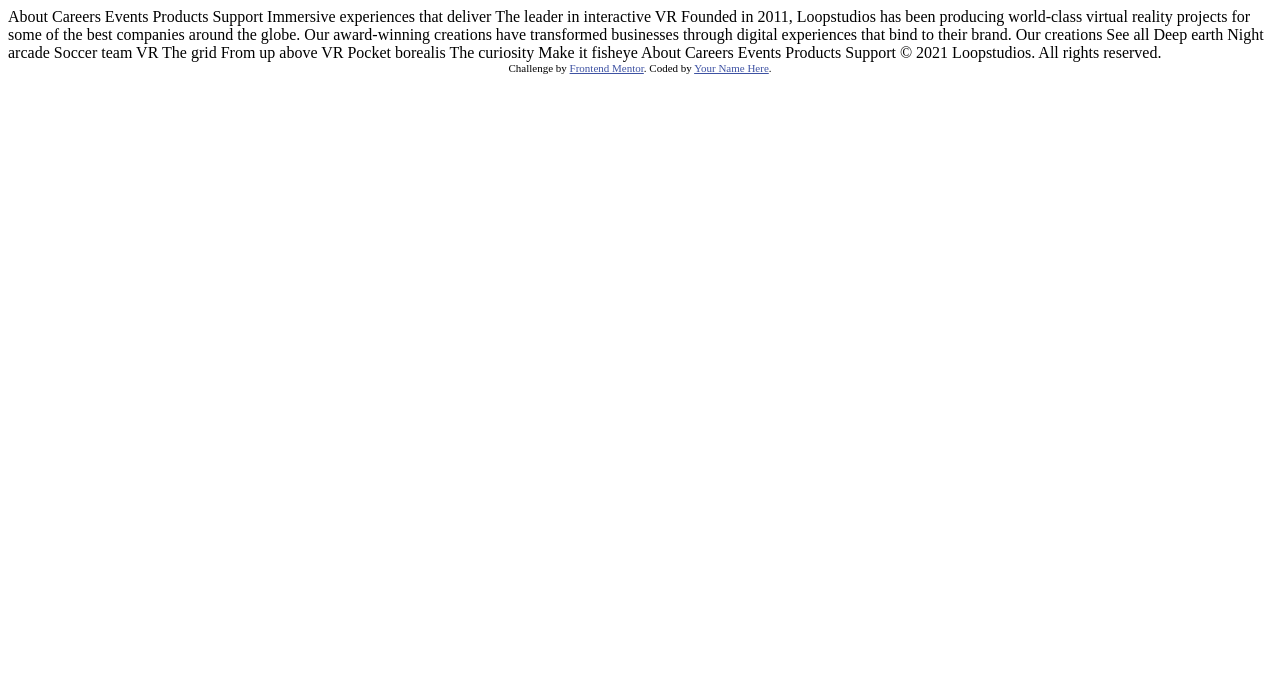
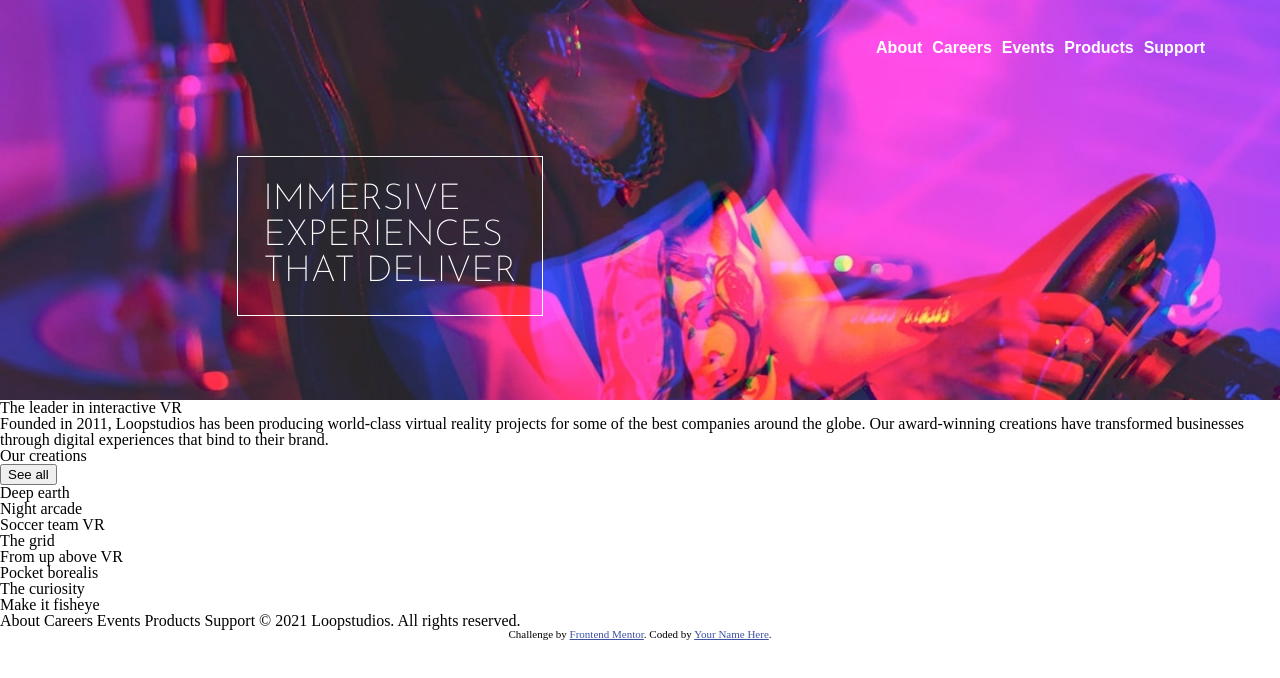
Before and after one commit to carolbianchini/loopstudios-landing-page-main, a plain HTML site: page index.html in a window 1280 px wide. Drawn offline with Linux system fonts and the light colour scheme.

Commit message:
:bricks:  ci: adding text wrapping

```diff
--- a/index.html
+++ b/index.html
@@ -2,46 +2,59 @@
 <html lang="en">
 <head>
   <meta charset="UTF-8">
-  <meta name="viewport" content="width=device-width, initial-scale=1.0"> <!-- displays site properly based on user's device -->
-
+  <meta name="viewport" content="width=device-width, initial-scale=1.0">
   <link rel="icon" type="image/png" sizes="32x32" href="./images/favicon-32x32.png">
-
-  <title>Frontend Mentor | Loopstudios landing page</title>
-
-  <!-- Feel free to remove these styles or customise in your own stylesheet 👍 -->
+  <link rel="stylesheet" href="CSS/reset.css">
+  <link  rel="stylesheet" href="CSS/style.css">
+  <title>Loopstudios landing page</title>
+  <link rel="preconnect" href="https://fonts.googleapis.com">
+<link rel="preconnect" href="https://fonts.gstatic.com" crossorigin>
+<link href="https://fonts.googleapis.com/css2?family=Josefin+Sans:wght@100;200&display=swap" rel="stylesheet">
+  <link rel="preconnect" href="https://fonts.googleapis.com">
+  <link rel="preconnect" href="https://fonts.gstatic.com" crossorigin>
+  <link href="https://fonts.googleapis.com/css2?family=Josefin+Sans:wght@100&display=swap" rel="stylesheet">
   <style>
     .attribution { font-size: 11px; text-align: center; }
     .attribution a { color: hsl(228, 45%, 44%); }
   </style>
 </head>
 <body>
-  About
-  Careers
-  Events
-  Products
-  Support
+  <header>
+    <nav class="menu">
+      <ul>
+      <li><a href="#">About</a></li>
+      <li><a href="#">Careers</a></li>
+      <li ><a href="#">Events</a></li>
+      <li><a href="#">Products</a></li>
+      <li><a href="#">Support</a></li>
+      </ul>
+    </nav>
 
-  Immersive experiences that deliver
-
-  The leader in interactive VR
-
-  Founded in 2011, Loopstudios has been producing world-class virtual reality
+    <h1 class="first-title">Immersive<br>experiences<br>that deliver</h1>
+  </header>
+  <main>
+    <div class="box-leader">
+    <h2>The leader in interactive VR</h2>
+    <p>Founded in 2011, Loopstudios has been producing world-class virtual reality
   projects for some of the best companies around the globe. Our award-winning
   creations have transformed businesses through digital experiences that bind
-  to their brand.
-
-  Our creations
-
-  See all
-
-  Deep earth
-  Night arcade
-  Soccer team VR
-  The grid
-  From up above VR
-  Pocket borealis
-  The curiosity
-  Make it fisheye
+  to their brand.</p>
+  </div>
+  <div class="box-creation">
+    <h2>Our creations</h2>
+    <button>See all</button>
+    <ul>
+      <li>Deep earth</li>
+      <li> Night arcade</li>
+      <li>Soccer team VR</li>
+      <li>The grid</li>
+      <li>From up above VR</li>
+      <li>Pocket borealis</li>
+      <li>The curiosity</li>
+      <li>Make it fisheye</li>
+    </ul>
+  </div>
+  </main>
 
   About
   Careers
```
